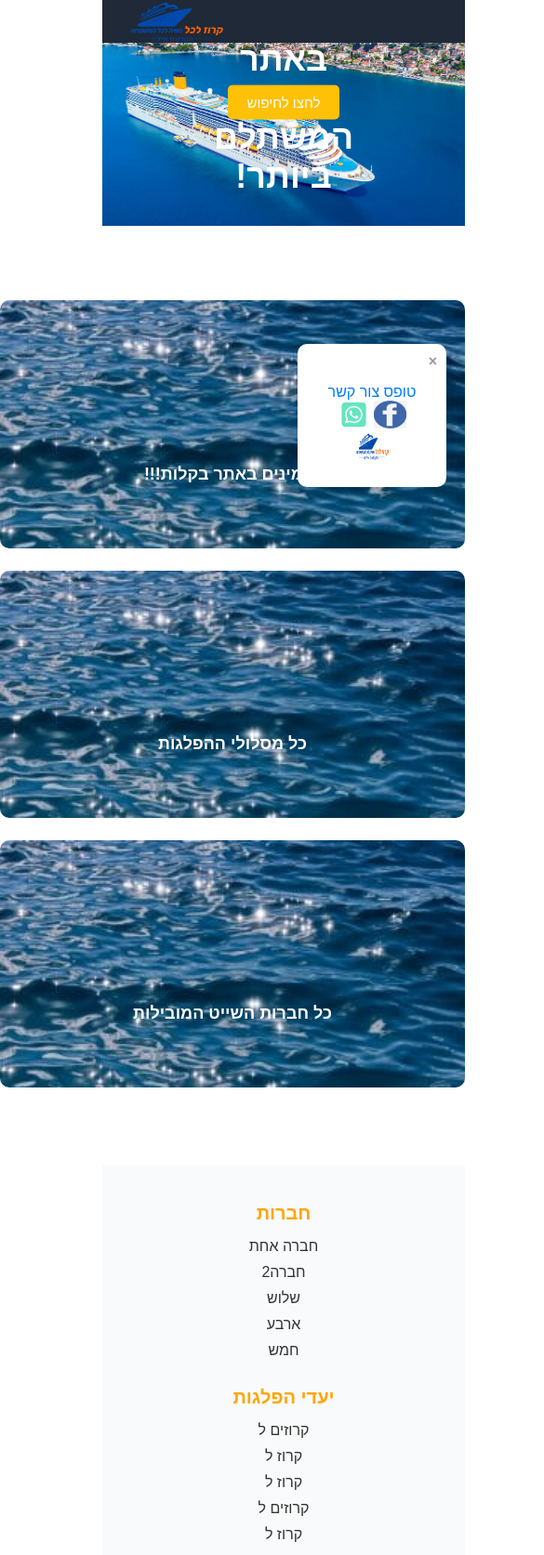
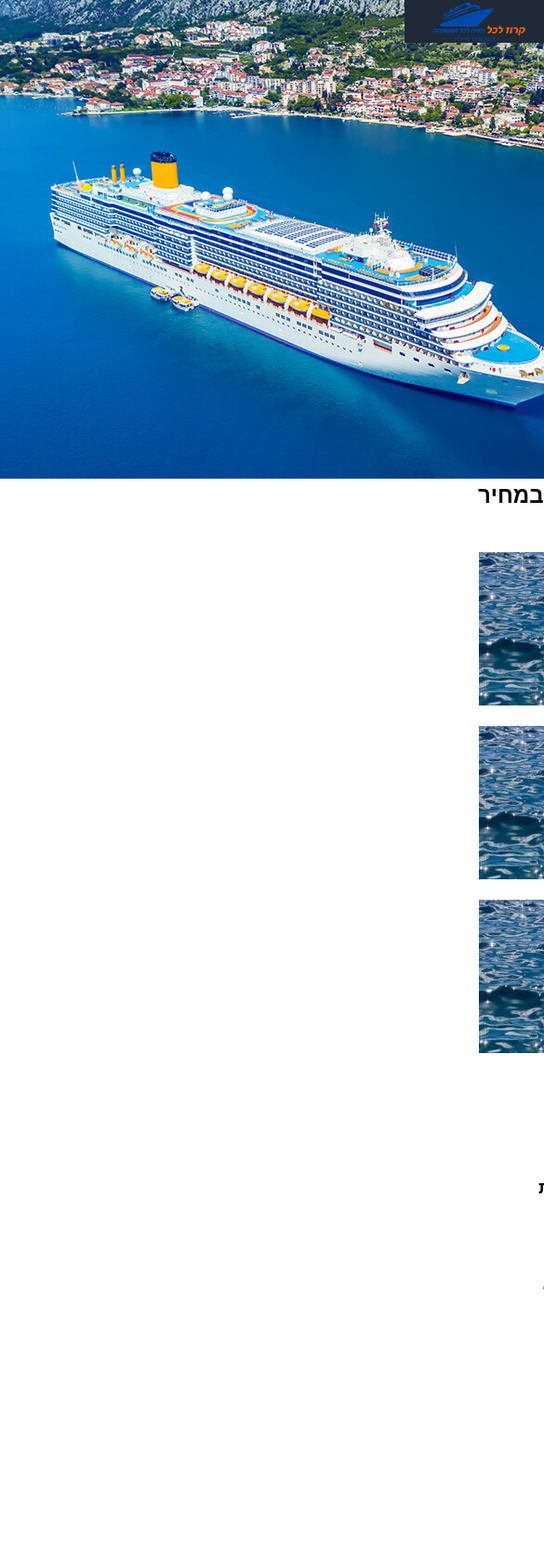
Before and after one commit to freezyil2/lior25, a plain HTML site: page index.html in a window 390 px wide. Shown: the top 1673 px of the page at 93% size, 585 px wide, since content can reach past the window. After the commit the page ends 1603 px from the top, so only its background shows below. Drawn offline with Linux system fonts and the light colour scheme.

Commit message:
Update styles.css

```diff
--- a/styles.css
+++ b/styles.css
@@ -70,160 +70,75 @@ a {
     margin-left: 10px;
 }
 
-/* כפתור המבורגר */
-.hamburger {
-    display: none;
-    font-size: 24px;
-    cursor: pointer;
-    color: white;
+/* Specific Styling for About Page */
+#about-page {
+    background-color: rgba(255, 255, 255, 0.8);
+    width: 80%;
+    margin: 20px auto;
+    padding: 20px;
+    border-radius: 8px;
+    box-shadow: 0 4px 8px rgba(0, 0, 0, 0.2);
+    text-align: center;
 }
 
-/* Hero Section */
-.hero {
-    position: relative;
+#about-page h1 {
+    color: rgb(36, 3, 3);
+    font-size: 50px;
+    margin-bottom: 15px;
 }
 
-.hero-image img {
-    width: 100%;
-    height: auto;
-    display: block;
+#about-page p {
+    font-size: 20px;
+    color: rgb(0, 0, 0);
+    text-align: justify;
+    line-height: 1.6;
 }
 
-.hero-text {
-    position: absolute;
-    top: 39%;
-    left: 50%;
-    transform: translate(-50%, -50%);
+/* Specific Styling for Review Page */
+#review-page {
+    padding: 80px 0;
     text-align: center;
-    color: white;
+    background-color: #F3F4F6;
 }
 
-.hero-text h1 {
-    font-size: 36px;
-    margin-bottom: 20px;
+#review-page h1 {
+    font-size: 86px;
+    color: #333;
+    margin-bottom: 60px;
 }
 
-.cta-button {
-    background-color: #FFC107;
-    padding: 10px 20px;
-    color: white;
-    border: none;
-    cursor: pointer;
-    font-size: 15px;
-    border-radius: 5px;
-    position: absolute;
-    top: 45%;
-    left: 50%;
-    transform: translate(-50%, -50%);
-    text-align: center;
-    white-space: nowrap;
-    min-width: 120px;
+#review-page .gallery {
+    display: grid;
+    grid-template-columns: repeat(auto-fill, minmax(250px, 1fr));
+    gap: 50px;
+    max-width: 90%;
+    margin: 0 auto;
 }
 
-/* Filter Section */
-.filter-section {
-    background-color: #F3F4F6;
-    padding: 20px 0;
-}
-
-.filter-options {
-    display: flex;
-    justify-content: space-around;
-    align-items: center;
-}
-
-.filter-options li {
-    font-size: 18px;
-}
-
-.filter-options .icon {
-    margin-left: 10px;
-}
-
-/* Main Content Section */
-.main-content {
-    padding: 40px 0;
-}
-
-.image-container {
-    display: flex;
-    justify-content: space-around;
-    align-items: center;
-    margin: 20px 0;
-    gap: 100px;
-    flex-wrap: wrap;
-}
-
-.image-item {
+#review-page .review-card {
     position: relative;
-    width: 500px;
-    text-decoration: none;
-    display: inline-block;
+    background-color: white;
+    border-radius: 8px;
+    overflow: hidden;
+    box-shadow: 0 4px 8px rgba(0, 0, 0, 0.1);
     transition: transform 0.3s, box-shadow 0.3s;
 }
 
-.image-item img {
-    width: 100%;
-    border-radius: 10px;
+#review-page .review-card:hover {
+    transform: scale(1.05);
+    box-shadow: 0 8px 16px rgba(0, 0, 0, 0.2);
 }
 
-.text-overlay {
-    position: absolute;
-    bottom: 65px;
-    left: 50%;
-    transform: translateX(-50%);
-    color: white;
-    font-size: 50px;
-    font-weight: bold;
-    text-align: center;
-    padding: 10px;
-    width: 80%;
-    border-radius: 5px;
+#review-page .review-card img {
+    width: 100%;
+    height: 250px;
+    object-fit: cover;
 }
 
-/* Hover Effect */
-.image-item:hover {
-    transform: scale(1.05);
-    box-shadow: 0 4px 8px rgba(0, 0, 0, 0.2);
-}
-
-/* Footer Section */
-.footer {
-    background-color: #F9FAFB;
-    padding: 40px 0;
-}
-
-.footer-grid {
-    display: flex;
-    justify-content: space-between;
-    gap: 20px;
-    flex-wrap: wrap;
-}
-
-.footer-column h3 {
-    color: #FFA500;
-    font-size: 20px;
-    margin-bottom: 15px;
-}
-
-.footer-column ul {
-    list-style: none;
-    padding: 0;
-}
-
-.footer-column ul li {
-    margin-bottom: 10px;
-}
-
-.footer-column ul li a {
-    text-decoration: none;
-    color: #333;
+#review-page .client-quote {
+    padding: 10px;
     font-size: 16px;
-    transition: color 0.3s;
-}
-
-.footer-column ul li a:hover {
-    color: #FFA500;
+    color: #555;
 }
 
 /* Floating Button */
@@ -268,47 +183,8 @@ a {
     transform: scale(1.2);
 }
 
-/* Modal */
-.modal {
-    display: none;
-    position: fixed;
-    z-index: 1000;
-    left: 0;
-    top: 0;
-    width: 100%;
-    height: 100%;
-    overflow: auto;
-    background-color: rgba(0, 0, 0, 0.8);
-}
-
-.modal-content {
-    margin: auto;
-    display: block;
-    max-width: 80%;
-    max-height: 80%;
-}
-
-.close {
-    position: absolute;
-    top: 20px;
-    right: 35px;
-    color: white;
-    font-size: 40px;
-    font-weight: bold;
-    cursor: pointer;
-}
-
-.close:hover,
-.close:focus {
-    color: #999;
-}
-
 /* Responsive Adjustments */
 @media (max-width: 768px) {
-    .hamburger {
-        display: block;
-    }
-
     .navbar nav ul {
         display: none;
         flex-direction: column;
@@ -324,20 +200,6 @@ a {
         display: flex;
     }
 
-    .image-container {
-        flex-direction: column;
-        gap: 20px;
-    }
-
-    .image-item {
-        max-width: 100%;
-    }
-
-    .text-overlay {
-        font-size: 18px;
-        padding: 8px;
-    }
-
     .footer-grid {
         flex-direction: column;
         align-items: center;
```
